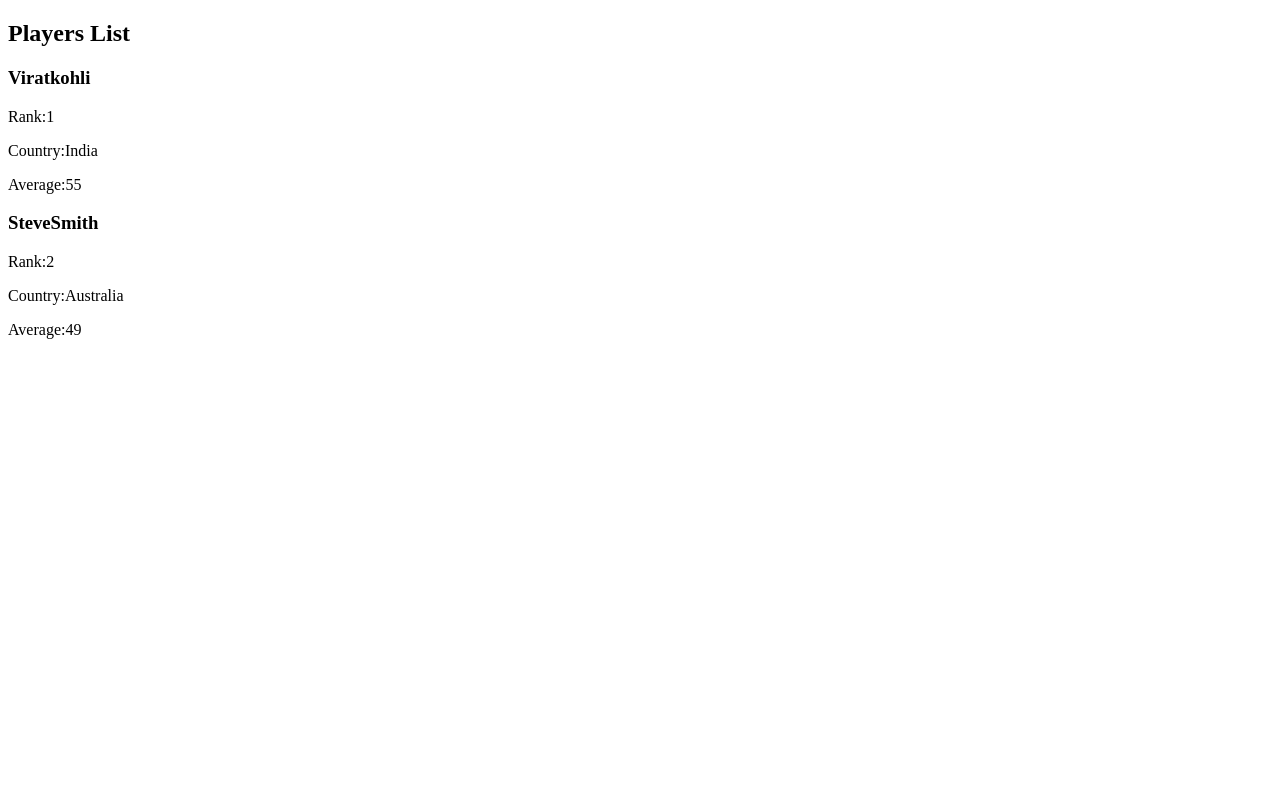
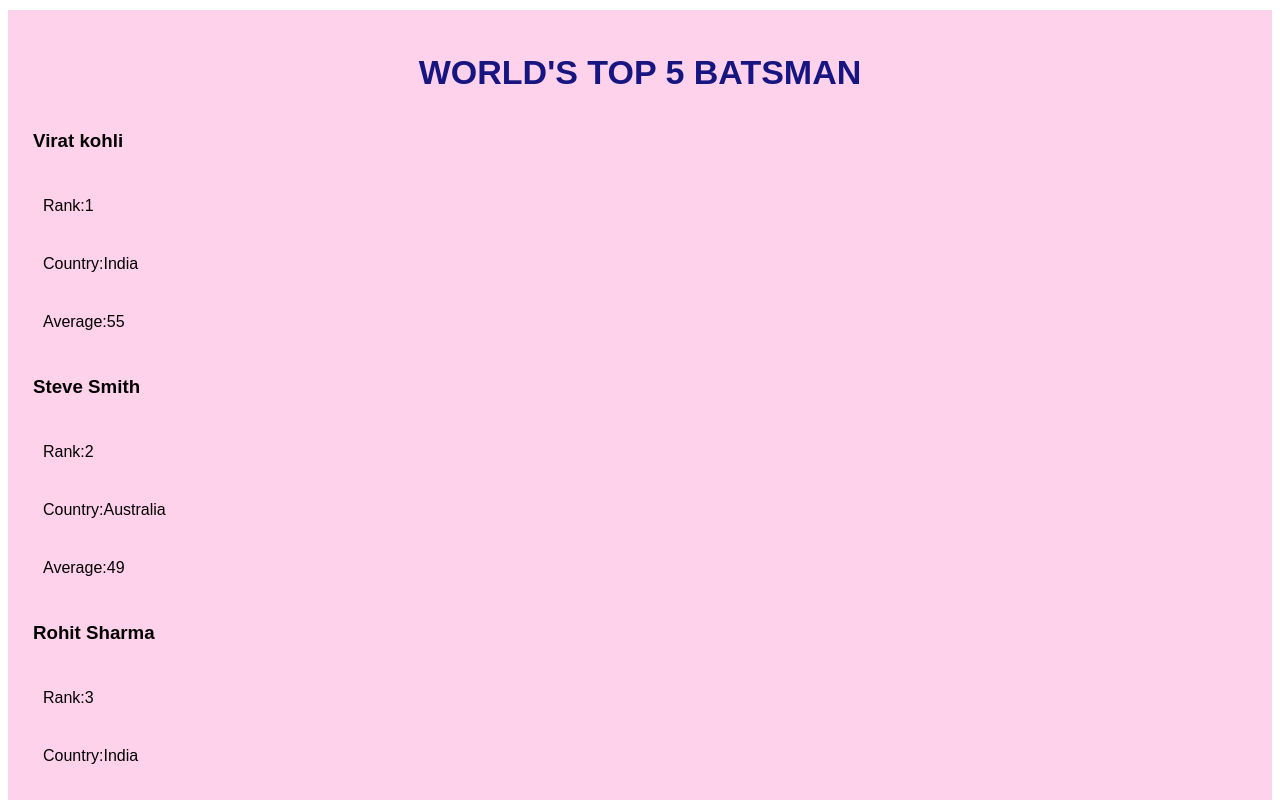
Before and after one commit to SaiKrishna-Suresh/Assignment2, an Angular app: page / in a window 1280 px wide. Shown: the top 800 px of the page. Built offline with nearby package versions, Linux system fonts and the light colour scheme.

Commit message:
increased the array size

```diff
--- a/src/app/app.component.css
+++ b/src/app/app.component.css
@@ -0,0 +1,22 @@
+.container{
+  max-font-size: 20px;
+  margin: 10px auto;
+  font-family: "Arial";
+  padding: 15px;
+  background-color:rgb(255,210,235);
+
+}
+h2{
+  text-align: center;
+  color: rgb(23,22,128);
+  font-size: 34px;
+}
+h3{
+  margin:20px auto;
+  padding: 10px;
+
+}
+p{
+  margin: 10px 15px;
+  padding: 15px 5px;
+}
--- a/src/app/app.component.html
+++ b/src/app/app.component.html
@@ -1,8 +1,8 @@
 
 <div class="container">
-  <h2>Players List</h2>
+  <h2>WORLD'S TOP 5 BATSMAN</h2>
   <div *ngFor="let player of player1">
-    <h3>{{player.firstName}}{{player.lastName}}</h3>
+    <h3>{{player.firstName}} {{player.lastName}}</h3>
     <p>Rank:{{player.rank}}</p>
     <p>Country:{{player.country}}</p>
     <p>Average:{{player.average}}</p>
--- a/src/app/app.component.ts
+++ b/src/app/app.component.ts
@@ -10,9 +10,13 @@
   templateUrl: './app.component.html',
   styleUrls:[ './app.component.css']
 })
+
 export class AppComponent {
   title = 'Assignment2';
   player1:Players []=[{rank:1,firstName:"Virat",lastName:"kohli",country:"India",average:55},
-  {rank:2,firstName:"Steve",lastName:"Smith",country:"Australia",average:49}];
+  {rank:2,firstName:"Steve",lastName:"Smith",country:"Australia",average:49},
+    {rank:3,firstName:"Rohit",lastName:"Sharma",country:"India",average:45},
+    {rank:4,firstName:"Joe Benjamin",lastName:"Root",country:"England",average:44.3},
+    {rank:5,firstName:"Kane",lastName:"Williamson",country:"New Zealand",average:42.2}];
 
 }
```
